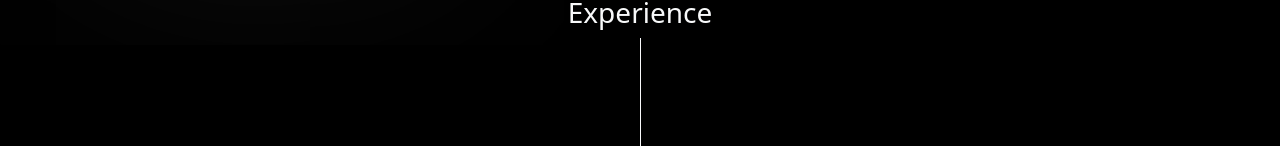
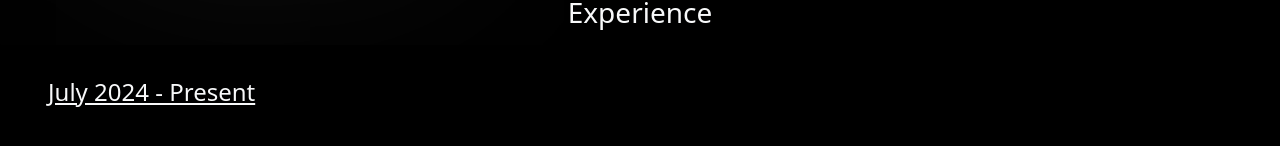
Before and after one commit to Prithivi36/Portfolio, a React (Vite) app in the folder Portfolio/: page / in a window 1280 px wide. Shown: the part 804-950 px from the top of the page. After the commit the page ends 918 px from the top, so only its background shows below. Built offline with nearby package versions, Linux system fonts and the light colour scheme; a web font is replaced by a local one.

Commit message:
Experience layout change -Jenkins test

```diff
--- a/Portfolio/src/Experience/Timeline.jsx
+++ b/Portfolio/src/Experience/Timeline.jsx
@@ -5,17 +5,9 @@ function Timeline() {
   return (
     <>
     <h3 className='text-center text-light'>Experience</h3>
-    <div  className='text-light d-flex justify-content-center align-items-center'>
-      {/* Left */}
       <div className="">
+        <h4 className='ms-5 text-decoration-underline text-light mt-5'>July 2024 - Present </h4>
       </div>
-      {/* TimeLine */}
-      <div style={{minHeight:'100vh' ,width: '1px'}} className="bg-light"></div>
-      {/* Right */}
-      <div className="">
-
-      </div>
-    </div>
     </>
   )
 }
```
